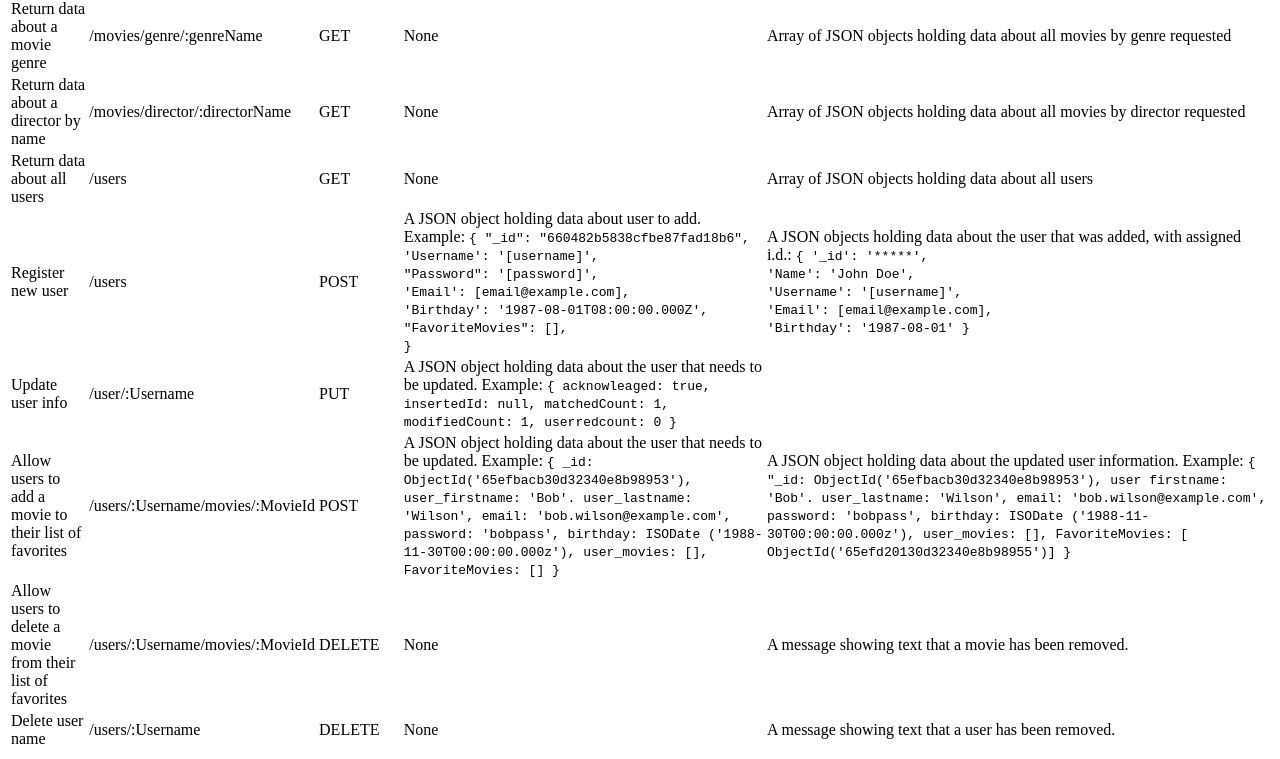
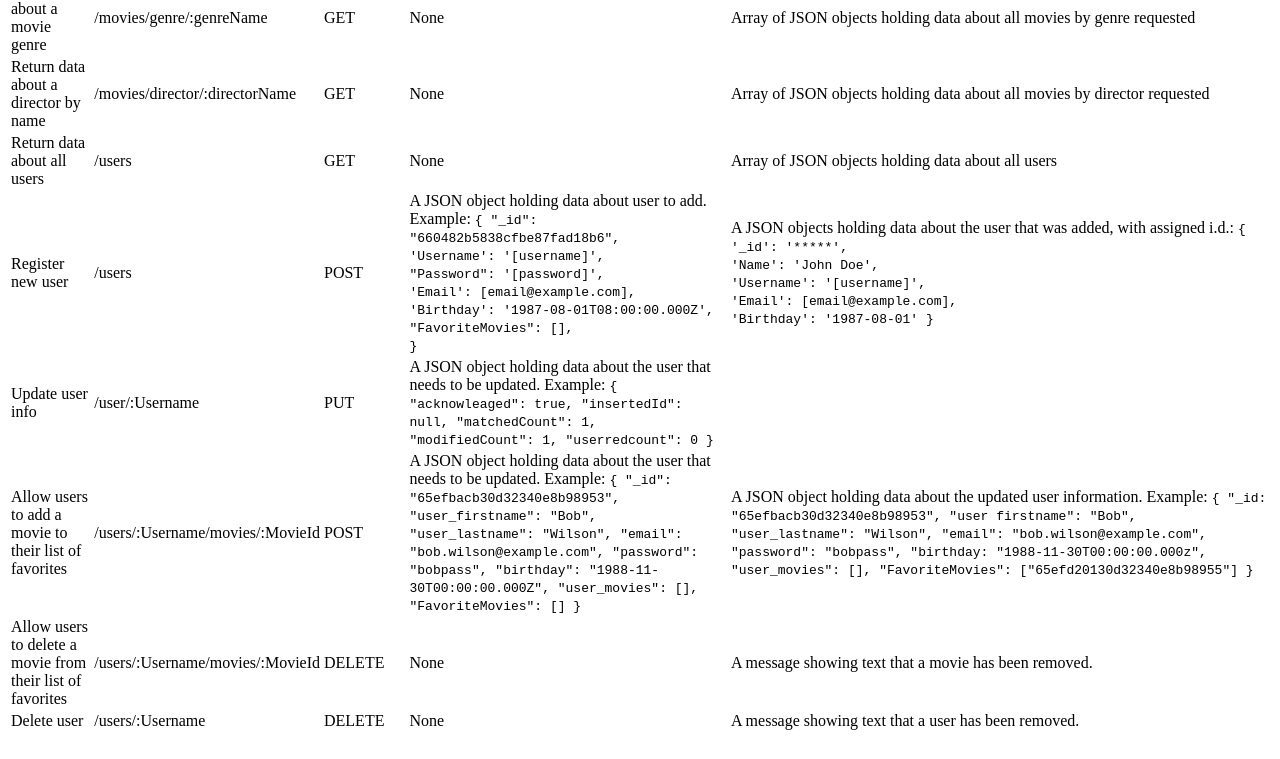
Before and after one commit to Bowser604/movie_api, a website: page public/documentation.html in a window 1280 px wide. Shown: the part 507-1266 px from the top of the page. Drawn offline with Linux system fonts and the light colour scheme.

Commit message:
Update documentation.html

```diff
--- a/public/documentation.html
+++ b/public/documentation.html
@@ -119,8 +119,8 @@
             A JSON object holding data about the user that needs to be updated.
             Example:
             <code>
-              { acknowleaged: true, insertedId: null, matchedCount: 1,
-              modifiedCount: 1, userredcount: 0 }
+              { "acknowleaged": true, "insertedId": null, "matchedCount": 1,
+              "modifiedCount": 1, "userredcount": 0 }
             </code>
           </td>
         </tr>
@@ -132,10 +132,9 @@
             A JSON object holding data about the user that needs to be updated.
             Example:
             <code>
-              { _id: ObjectId('65efbacb30d32340e8b98953'), user_firstname:
-              'Bob'. user_lastname: 'Wilson', email: 'bob.wilson@example.com',
-              password: 'bobpass', birthday: ISODate
-              ('1988-11-30T00:00:00.000z'), user_movies: [], FavoriteMovies: []
+              { "_id": "65efbacb30d32340e8b98953", "user_firstname":
+              "Bob", "user_lastname": "Wilson", "email": "bob.wilson@example.com",
+              "password": "bobpass", "birthday": "1988-11-30T00:00:00.000Z", "user_movies": [], "FavoriteMovies": []
               }
             </code>
           </td>
@@ -143,11 +142,9 @@
             A JSON object holding data about the updated user information.
             Example:
             <code>
-              { "_id: ObjectId('65efbacb30d32340e8b98953'), user firstname:
-              'Bob'. user_lastname: 'Wilson', email: 'bob.wilson@example.com',
-              password: 'bobpass', birthday: ISODate
-              ('1988-11-30T00:00:00.000z'), user_movies: [], FavoriteMovies: [
-              ObjectId('65efd20130d32340e8b98955')] }
+              { "_id: "65efbacb30d32340e8b98953", "user firstname":
+              "Bob", "user_lastname": "Wilson", "email": "bob.wilson@example.com",
+              "password": "bobpass", "birthday: "1988-11-30T00:00:00.000z", "user_movies": [], "FavoriteMovies": ["65efd20130d32340e8b98955"] }
             </code>
           </td>
         </tr>
@@ -159,7 +156,7 @@
           <td>A message showing text that a movie has been removed.</td>
         </tr>
         <tr>
-          <td>Delete user name</td>
+          <td>Delete user</td>
           <td>/users/:Username</td>
           <td>DELETE</td>
           <td>None</td>
```
